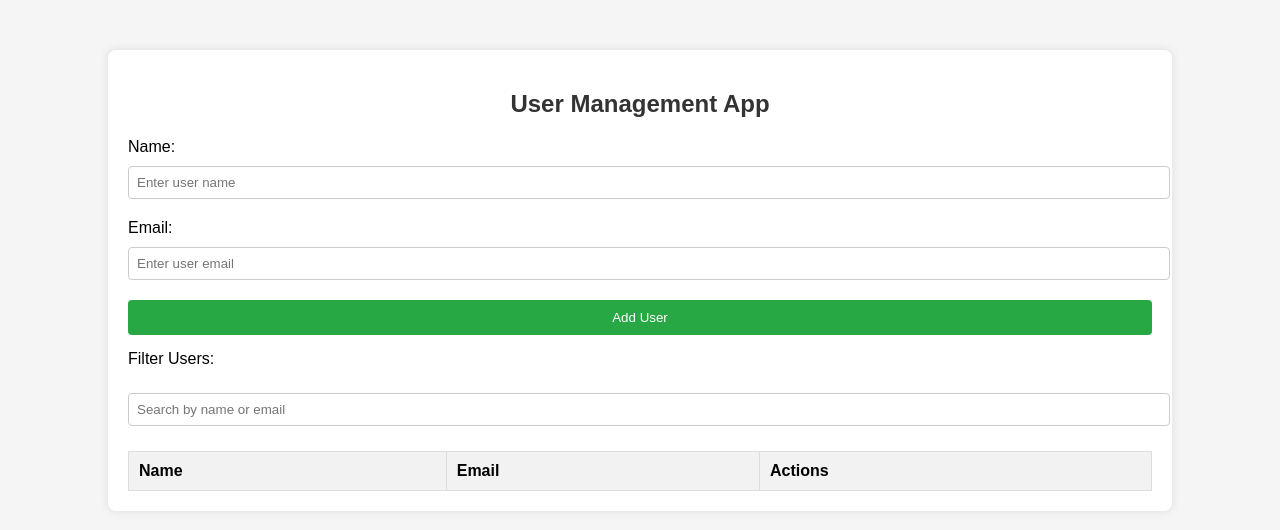
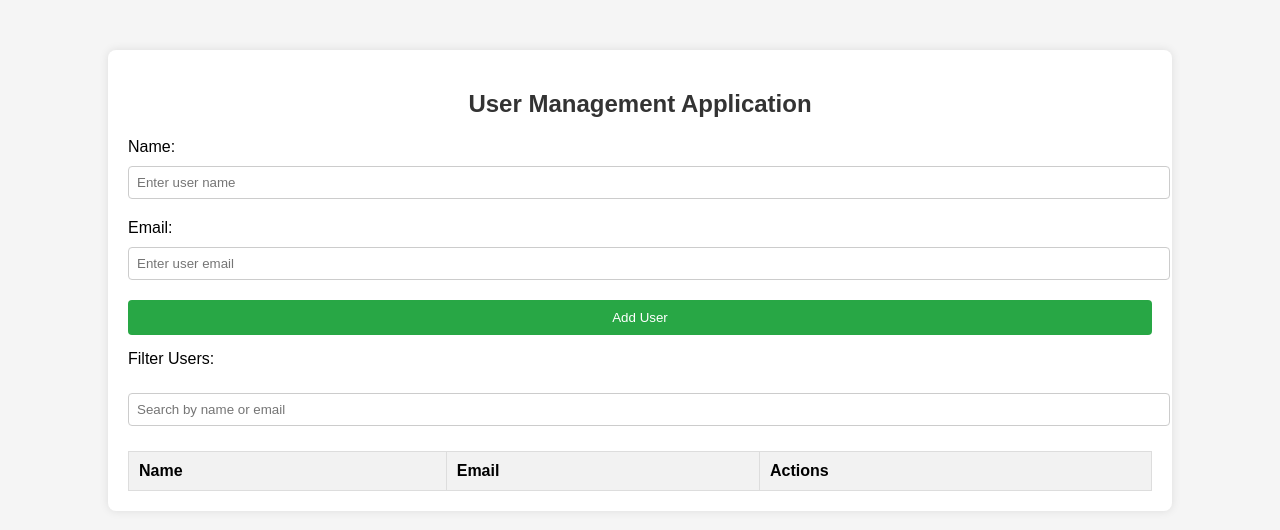
Before and after one commit to Tech-Workshop/user-management-app, a plain HTML site: page index.html in a window 1280 px wide. Drawn offline with Linux system fonts and the light colour scheme.

Commit message:
changed file name

```diff
--- a/index.html
+++ b/index.html
@@ -8,7 +8,7 @@
 </head>
 <body>
     <div class="container">
-        <h2>User Management App</h2>
+        <h2>User Management Application</h2>
 
         <!-- User Form -->
         <form id="userForm">
```
